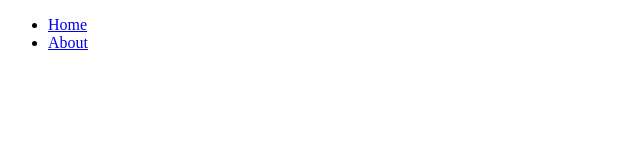
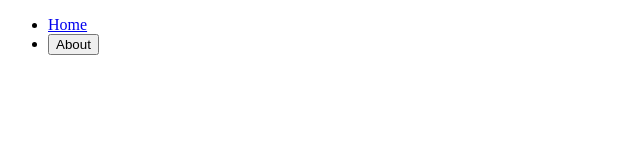
Before and after one commit to hdy86/react-router-6, a React (Create React App) app: page / in a window 1280 px wide. Shown: the top 160 px of the page, without its empty margins (0-640 px from the left). Built offline with nearby package versions, Linux system fonts and the light colour scheme.

Commit message:
useNavigate

```diff
--- a/src/components/Header.tsx
+++ b/src/components/Header.tsx
@@ -1,6 +1,11 @@
-import { Link } from "react-router-dom";
+import { Link, useNavigate } from "react-router-dom";
 
 function Header() {
+  const navigate = useNavigate();
+  const onAboutClick = () => {
+    navigate("/about");
+  };
+
   return (
     <header>
       <ul>
@@ -8,7 +13,7 @@
           <Link to={"/home"}>Home</Link>
         </li>
         <li>
-          <Link to={"/about"}>About</Link>
+          <button onClick={onAboutClick}>About</button>
         </li>
       </ul>
     </header>
```
